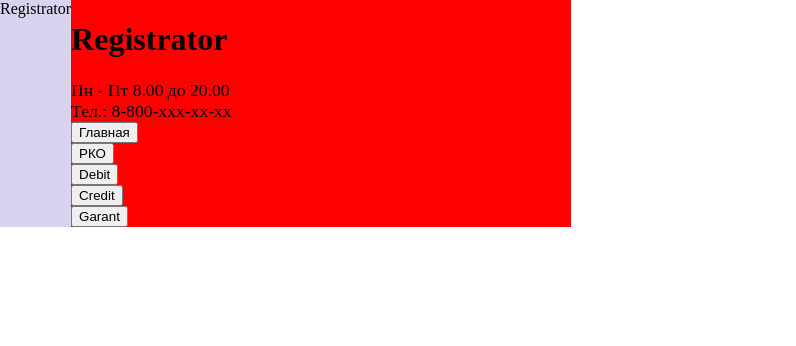
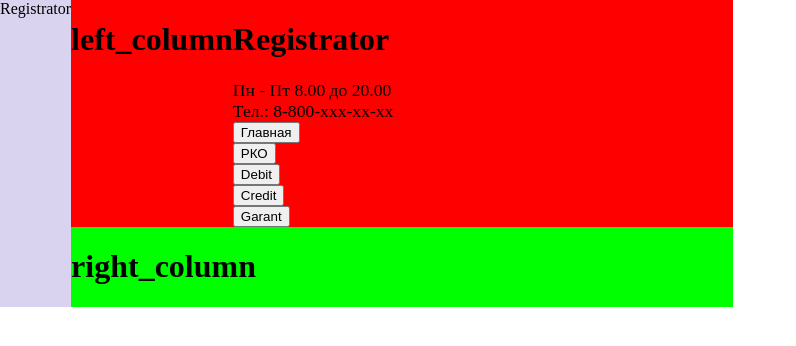
Before and after one commit to RjazanovEgor/Devora, a Django app: page /debitpage/ in a window 1280 px wide. Shown: the top 346 px of the page, without its empty margins (0-796 px from the left). Run offline with Django 3.2, Linux system fonts and the light colour scheme.

Commit message:
base v2.2.6

```diff
--- a/home/templates/base.html
+++ b/home/templates/base.html
@@ -42,10 +42,12 @@
 
             <perents>
                 <perent style="background-color: rgb(255, 0, 0)">
+                    <h1>left_column</h1>
                     {% include "left_column.html" %}
                 </perent>
 
                 <perent style="background-color: rgb(0, 255, 0)">
+                    <h1>right_column</h1>
                     {% include "right_column.html" %}
                 </perent>
             </perents>
```
